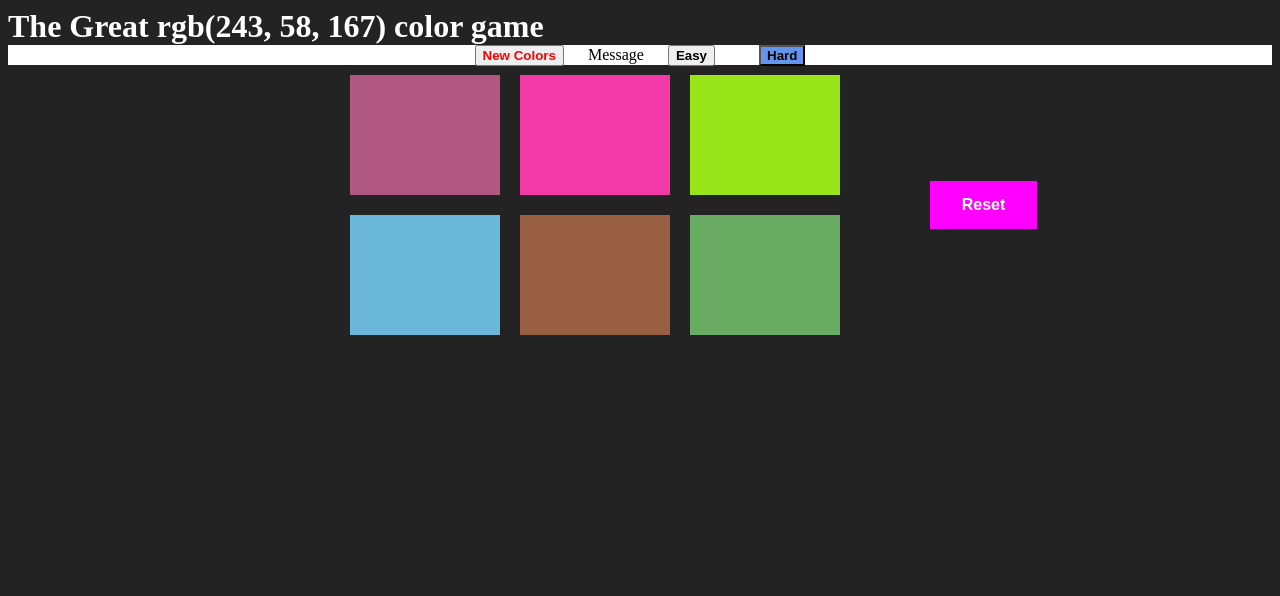
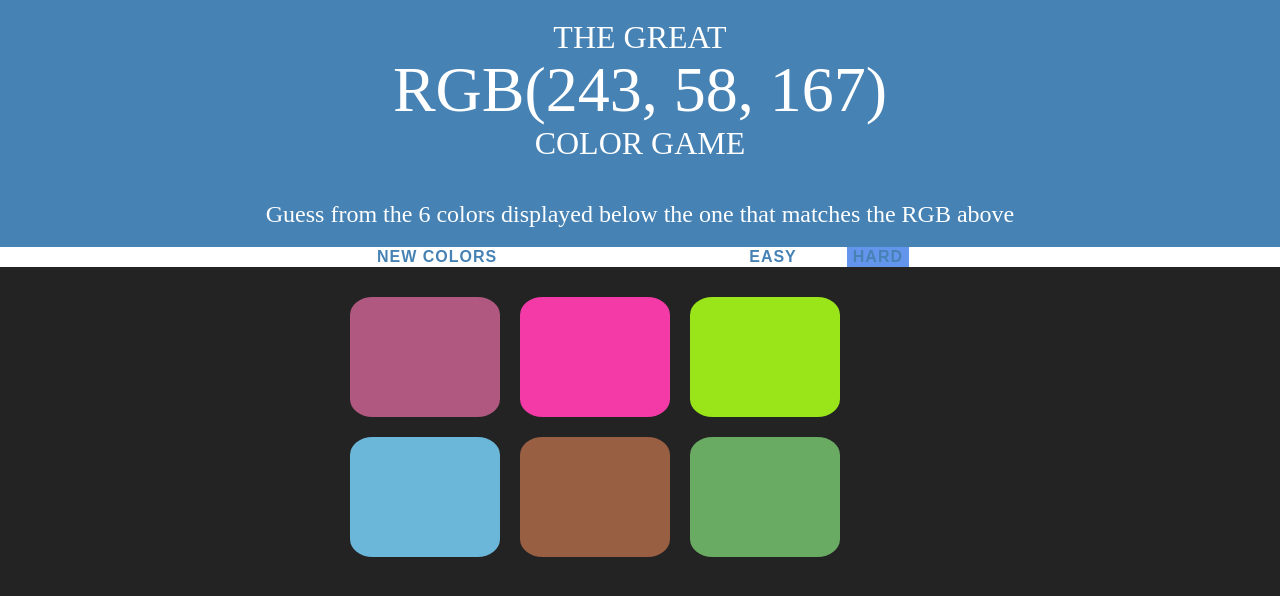
Before and after one commit to NNAMOBI/Color-game, a PHP site: page /colorgame.html in a window 1280 px wide. Shown: the top 596 px of the page. Run offline with PHP 8.4, Linux system fonts and the light colour scheme.

Commit message:
i designed the game to be ready for user testing

```diff
--- a/colorGame.js
+++ b/colorGame.js
@@ -10,12 +10,16 @@
 // ]
 let numOfSquares = 6
 let colors = generateRandom(numOfSquares)
+let h2 = document.querySelector('h2')
+let resIndex = h2.textContent
+// let res = h2.textContent.length
+// console.log(h2.textContent)
 
 // select the button tag
 let button = document.querySelector("button")
 
 let resetButton = document.getElementById("resetButton")
-resetButton.style.color = 'red'
+// resetButton.style.color = 'steelblue'
 
 
 // manipulate the button to add the css selector
@@ -41,7 +45,8 @@ let colorToBeDisplayed = document.getElementById("colorDisplay")
 resetButton.addEventListener('click', function(){
 
     resetButton.textContent = "New colors"
-    displayMessage.textContent = "Message"
+    h2.style.background = 'steelblue'
+    displayMessage.textContent = ""
     // // generate random colors
     colors = generateRandom(numOfSquares)
     // //pick a random color
@@ -60,7 +65,7 @@ resetButton.addEventListener('click', function(){
     }
 
 
-    h1.style.background = "#232323"
+    h1.style.background = "steelblue"
 
 
 
@@ -72,6 +77,8 @@ easyBtn.addEventListener("click", function(){
     // alert("easy button clicked")
     easyBtn.classList.add('select')
     hardBtn.classList.remove('select')
+    h2.textContent = "Guess from the 3 colors displayed below the one that matches the  RGB above"
+    h2.style.background = "steelblue"
 
     //pseudo-code: we want only the three colors to appear in the guessing game, so lets do this
     // generate 3 random colors
@@ -87,12 +94,17 @@ easyBtn.addEventListener("click", function(){
         squareBox[i].style.display = "none"
     }
 }
+h1.style.background = "steelblue"
+// displayMessage.textContent = "Message"
+
 })
 
 hardBtn.addEventListener("click",function(){
     // alert("hard button clicked")
     hardBtn.classList.add('select')
     easyBtn.classList.remove('select')
+    h2.textContent = "Guess from the 6 colors displayed below the one that matches the RGB above"
+    h2.style.background = "steelblue"
 
     //pseudo-code: we want it to generate the initial 6 colors to appear in the guessing game, so lets do this
     // generate 3 random colors
@@ -108,6 +120,9 @@ hardBtn.addEventListener("click",function(){
         squareBox[i].style.display = "block"
 
 }
+
+h1.style.background = "steelblue"
+// displayMessage.textContent =
 })
 
 
@@ -133,9 +148,12 @@ colorToBeDisplayed.textContent = pickedColor
         var clickedColor = this.style.background;
         console.log(this.style.background)
         console.log(pickedColor)
+
         // console.log(clickedColor)
 
         // console.log(`${clickedColor}, ${pickedColor}`)
+
+
         if(clickedColor === pickedColor){
 
 
@@ -145,13 +163,16 @@ colorToBeDisplayed.textContent = pickedColor
                 displayMessage.style.color = "black"
                 h1.style.background = clickedColor;
                 resetButton.textContent = "Play Again?"
+                h2.style.background = clickedColor
 
 
 
             })
 
 
-        }else {
+
+        }
+        else {
             // alert("WRONG CHOICE")
             this.style.backgroundColor = "#232323";
             displayMessage.textContent = "try again"
--- a/colorgame.css
+++ b/colorgame.css
@@ -1,5 +1,6 @@
 body {
     background-color: #232323;
+    margin: 0;
 
 }
 
@@ -11,18 +12,41 @@ body {
     /* padding-left: 5%; */
     float: left;
     margin: 1.66%;
-    ;
+    border-radius: 15%;
+    transition: background 1.0s;
+    -webkit-transition: background 1.0s;
+    -moz-transition: background 1.0s;
 }
 
 #container {
     max-width: 600px;
     align-items: center;
-    margin: 0 auto;
+    margin: 20px auto;
 }
 
-h1 {
+h1, h2{
+    background-color: steelblue;
+    text-align: center;
     color: white;
-    margin: 0 auto;
+    margin: 0;
+    font-family: "Montserrat","Avenir";
+    font-weight: 300;
+    text-transform: uppercase;
+    line-height: 1.1;
+    padding: 20px 0;
+}
+
+h2 {
+    text-transform: lowercase;
+}
+
+#upper {
+    text-transform: uppercase;
+}
+
+#colorDisplay {
+    font-size: 200%;
+    padding: 0;
 }
 
 .button {
@@ -43,6 +67,16 @@ h1 {
       margin-left: 20px;
       margin-right: 20px;
       /* width: 100px; */
+      border: none;
+      background: none;
+      text-transform: uppercase;
+      color: steelblue;
+      letter-spacing: 1px;
+      font-size: inherit;
+      transition: all 1.0s;
+      -webkit-transition: all 1.0s;
+    -moz-transition: all 1.0s;
+    outline: none;
   }
 
   #white-strip {
@@ -53,6 +87,16 @@ h1 {
 
   }
 
+  #displayMessage {
+      display: inline-block;
+      width: 15%;
+  }
+
+  button:hover {
+      color: white;
+      background-color: steelblue;
+  }
+
   .select {
       background: cornflowerblue;
   }
--- a/colorgame.html
+++ b/colorgame.html
@@ -8,10 +8,13 @@
     <title>Color-game</title>
 </head>
 <body>
-    <h1>The Great <span id="colorDisplay">RGB</span> color game</h1>
+    <h1>The Great </br> <span id="colorDisplay">RGB</span> </br>color game</h1>
+    <h2> <span id="upper">G</span>uess from the 6 colors displayed below the one that matches the
+     <span id="upper">RGB</span> above</h2>
+
     <div id="white-strip">
         <button id="resetButton">New Colors</button>
-        <span id="displayMessage">Message</span>
+        <span id="displayMessage"></span>
         <button id="easyBtn">Easy</button>
         <button id="hardBtn" class="select">Hard</button>
     </div>
@@ -24,7 +27,7 @@
         <div class="square"></div>
     </div></br>
 </br> <div>
-   <button class="button">Reset</button>
+   <!-- <button class="button">Reset</button> -->
   </div>
 
 
```
